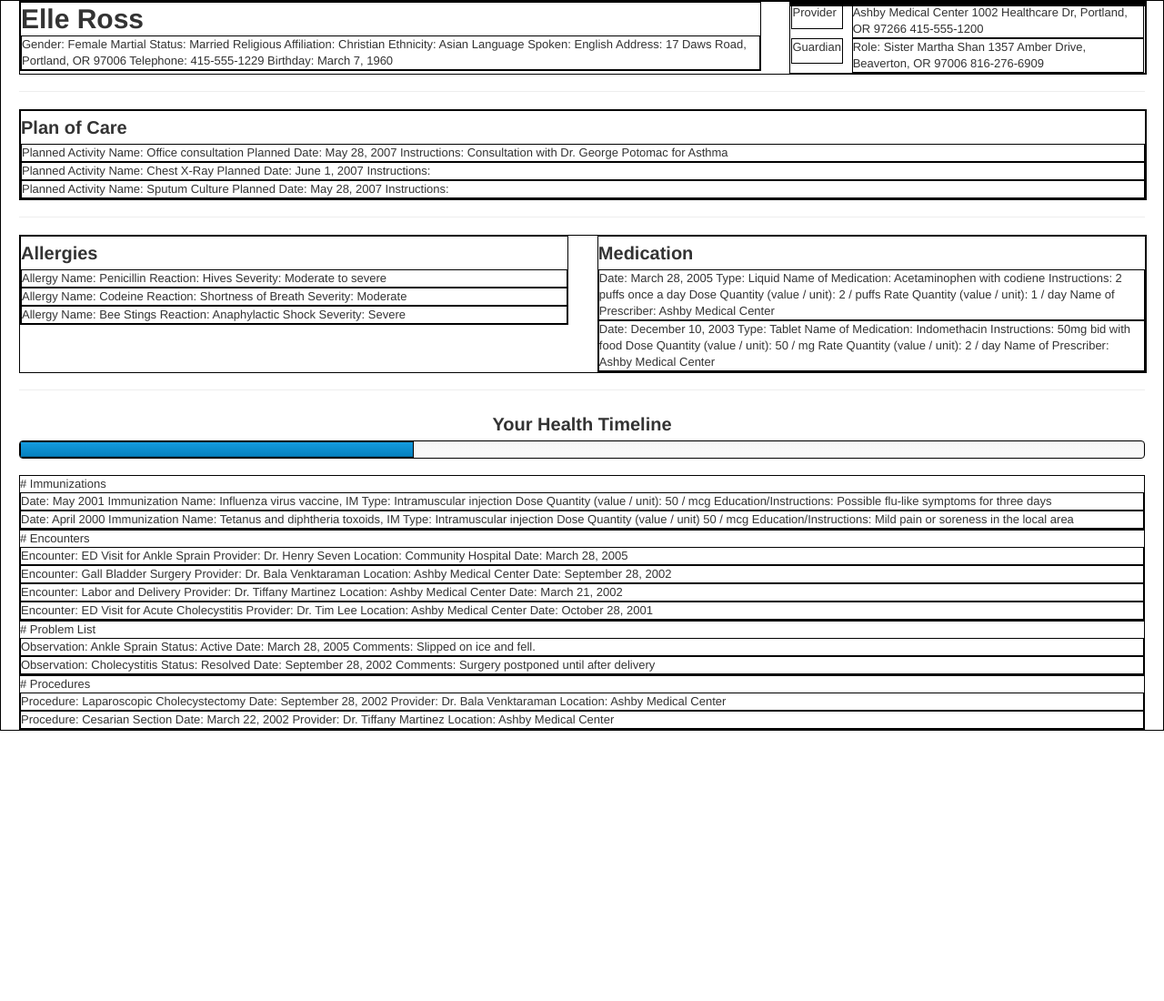
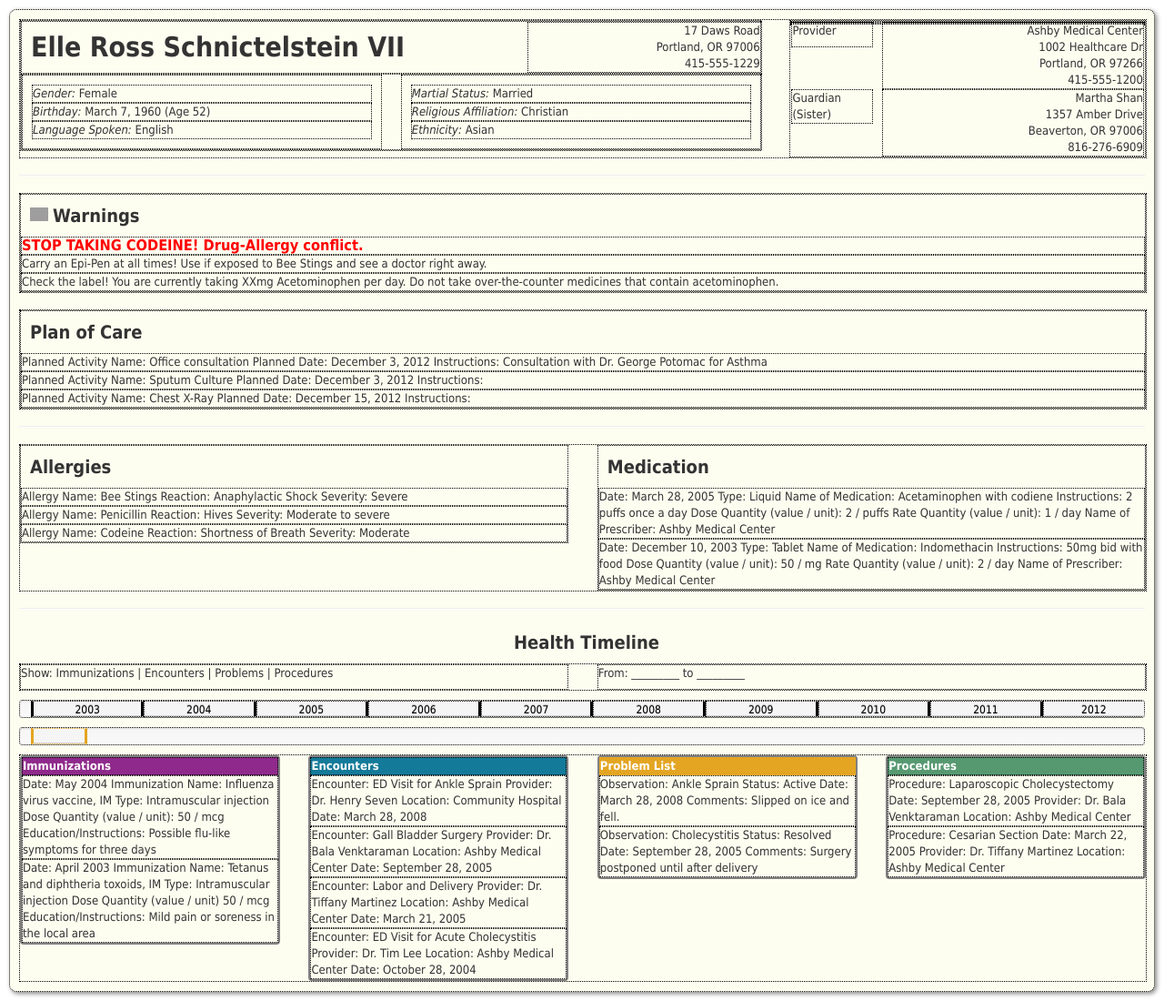
Before and after one commit to johnthealy3/ehrgonomic, a Django app: page /sample/ in a window 1280 px wide. Shown: the whole page at 91% size. Before the commit the page ends 803 px from the top, so only its background shows below. Run offline with Django 3.2, Linux system fonts and the light colour scheme; some libraries are stand-ins or nearby versions; grey boxes are pictures that could not be loaded.

Commit message:
top and warning sections

```diff
--- a/static/css/ehrgonomic.css
+++ b/static/css/ehrgonomic.css
@@ -1,12 +1,86 @@
+body {
+    font-family: Tahoma, Geneva, sans-serif;
+}
 div {
-    border: 1px solid black;
-}
-.hero-unit h1 {
-	font-size: 32px;
-}
-.err {
-	font-style: red;
+    border: 1px dotted black;
 }
 h2 {
+    margin: 5px 0 5px 10px;
     font-size: 20px;
 }
+.container-fluid {
+	border-radius: 8px;
+    box-shadow: 2px 2px 5px #888888;
+    margin: 10px;
+    background: #FDFDF0;
+    padding: 10px;
+}
+#patient-name {
+    padding: 10px;
+}
+.warning-icon {
+    height: 15px;
+    padding-bottom: 6px;
+    margin-right: 5px;
+    vertical-align: middle;
+}
+.uber-warning {
+    font-weight: bold;
+    font-size: 125%;
+    color: red;
+}
+.field-title {
+    font-style: italic;
+}
+.address {
+    text-align: right;
+}
+.timeline-title {
+    color: white;
+    font-weight: bold;
+}
+.demo-block {
+    padding: 10px;
+}
+.timeline-block {
+    border: 2px solid gray;
+    border-radius: 4px;
+}
+.progress {
+    margin: 10px 0;
+}
+.progress .bar {
+    background-color: whiteSmoke;
+    background-image: none;
+    float: left;
+    color: black;
+}
+.progress :first-child {
+    border-left: 3px solid black;
+    margin-left: 1%;
+}
+#last-tick {
+    border-right: none;
+}
+.progress .tick {
+    border-right: 3px solid;
+    border-color: black;
+}
+
+
+.problems {
+    background-color: #E3A522;
+    border-color: #E3A522 !important;
+}
+
+.procedures {
+    background-color: #569970;
+}
+
+.encounters {
+    background-color: #147A99;
+}
+
+.immunizations {
+    background-color: #8F298B;
+}
--- a/templates/records/sample.html
+++ b/templates/records/sample.html
@@ -17,28 +17,34 @@
 <div class="container-fluid">
     <div class="row-fluid">
         <div class="span8">
-        <h1>Elle Ross</h1>
-        <div id="demographics">
-            Gender: Female
-            Martial Status: Married
-            Religious Affiliation: Christian
-            Ethnicity: Asian
-            Language Spoken: English
-            Address: 17 Daws Road, Portland, OR 97006
-            Telephone: 415-555-1229
-            Birthday: March 7, 1960
+            <div class="row-fluid">
+            <h1 id="patient-name" class="span8">Elle Ross Schnictelstein VII</h1>
+            <div class="span4 address">17 Daws Road<br /> Portland, OR 97006<br /> 415-555-1229</div>
+            </div>
+        <div id="demographics" class="row-fluid">
+            <div class="span6 block demo-block">
+            <div class="item demo-item"><span class="field-title">Gender:</span> Female</div>
+            <div class="item demo-item"><span class="field-title">Birthday:</span> March 7, 1960 (Age 52)</div>
+            <div class="item demo-item"><span class="field-title">Language Spoken:</span> English</div>
+            </div>
+            <div class="span6 block demo-block">
+            <div class="item demo-item"><span class="field-title">Martial Status:</span> Married</div>
+            <div class="item demo-item"><span class="field-title">Religious Affiliation:</span> Christian</div>
+            <div class="item demo-item"><span class="field-title">Ethnicity:</span> Asian</div>
+
+            </div>
         </div>
         </div>
         <div class="span4">
-            <div id="provider"><div class="span2">Provider</div>
-            <div class="span10">Ashby Medical Center
-            1002 Healthcare Dr, Portland, OR 97266
+            <div id="provider"><div class="span3">Provider</div>
+            <div class="span9 address">Ashby Medical Center<br />
+            1002 Healthcare Dr<br /> Portland, OR 97266<br />
             415-555-1200</div>
             </div>
-            <div id="guardian"><div class="span2">Guardian</div>
-            <div class="span10">Role: Sister
-            Martha Shan
-            1357 Amber Drive, Beaverton, OR 97006
+            <div id="guardian"><div class="span3">Guardian<br />(Sister)</div>
+            <div class="span9 address">
+            Martha Shan<br />
+            1357 Amber Drive<br />Beaverton, OR 97006<br />
             816-276-6909</div>
             </div>
         </div>
@@ -46,23 +52,36 @@
     </div>
 
     <hr />
-
+<div class="row-fluid">
+    <div class="span12" id="warnings">
+    <h2><img src="{{STATIC_URL}}img/error.png" class="warning-icon" />Warnings</h2>
+    <div class="warning uber-warning" id="warning_1">
+        STOP TAKING CODEINE! Drug-Allergy conflict.
+    </div>
+    <div class="warning" id="warning_1">
+        Carry an Epi-Pen at all times! Use if exposed to Bee Stings and see a doctor right away.
+    </div>
+    <div class="warning" id="warning_1">
+        Check the label! You are currently taking XXmg Acetominophen per day. Do not take over-the-counter medicines that contain acetominophen.
+    </div>
+    </div>
+</div><br />
 <div class="row-fluid">
     <div class="span12" id="plans">
     <h2>Plan of Care</h2>
         <div class="plan" id="plan_1">
         Planned Activity Name: Office consultation
-        Planned Date: May 28, 2007
+        Planned Date: December 3, 2012
         Instructions: Consultation with Dr. George Potomac for Asthma
         </div>
-        <div class="plan" id="plan_1">
-        Planned Activity Name: Chest X-Ray
-        Planned Date: June 1, 2007
+        <div class="plan" id="plan_2">
+        Planned Activity Name: Sputum Culture
+        Planned Date: December 3, 2012
         Instructions:
         </div>
-        <div class="plan" id="plan_1">
-        Planned Activity Name: Sputum Culture
-        Planned Date: May 28, 2007
+        <div class="plan" id="plan_3">
+        Planned Activity Name: Chest X-Ray
+        Planned Date: December 15, 2012
         Instructions:
         </div>
     </div>
@@ -72,6 +91,11 @@
 
 <div class="row-fluid">
     <div class="span6" id="allergies"><h2>Allergies</h2>
+        <div class="allergy" id="allergy_3">
+        Allergy Name: Bee Stings
+        Reaction: Anaphylactic Shock
+        Severity: Severe
+        </div>
         <div class="allergy" id="allergy_1">
         Allergy Name: Penicillin
         Reaction: Hives
@@ -81,11 +105,6 @@
         Allergy Name: Codeine
         Reaction: Shortness of Breath
         Severity: Moderate
-        </div>
-        <div class="allergy" id="allergy_3">
-        Allergy Name: Bee Stings
-        Reaction: Anaphylactic Shock
-        Severity: Severe
         </div>
     </div>
 
@@ -101,7 +120,7 @@
         Rate Quantity (value / unit): 1 / day
         Name of Prescriber: Ashby Medical Center
         </div>
-        <div class="medication" id="medication_1">
+        <div class="medication" id="medication_2">
         Date: December 10, 2003
         Type: Tablet
         Name of Medication: Indomethacin
@@ -115,88 +134,113 @@
 </div>
 
 <hr />
-<h2 style="text-align:center;">Your Health Timeline</h2>
-<div class="progress">
-    <div class="bar bar-success" style="width: 35%;"></div>
-    <div class="bar bar-warning" style="width: 25%;"></div>
+<h2 style="text-align:center;">Health Timeline</h2>
+<div class="row-fluid timeline-legend">
+    <div class="span6">Show: Immunizations | Encounters | Problems | Procedures</div>
+    <div class="span6">From: _________ to _________</div>
 </div>
-
-    <div id="immunizations"># Immunizations
+<div class="progress timeline">
+    <div class="bar tick" style="width: 10%;">2003</div>
+    <div class="bar tick" style="width: 10%;">2004</div>
+    <div class="bar tick" style="width: 10%;">2005</div>
+    <div class="bar tick" style="width: 10%;">2006</div>
+    <div class="bar tick" style="width: 10%;">2007</div>
+    <div class="bar tick" style="width: 10%;">2008</div>
+    <div class="bar tick" style="width: 10%;">2009</div>
+    <div class="bar tick" style="width: 10%;">2010</div>
+    <div class="bar tick" style="width: 10%;">2011</div>
+    <div class="bar tick" id="last-tick" style="width: 9%;">2012</div>
+</div>
+<div class="progress timeline">
+    <div class="bar tick problems" style="width:5%;"></div>
+</div>
+<div class="row-fluid">
+    <div class="block timeline-block span3">
+    <div class="timeline-title immunizations">Immunizations</div>
         <div class="immunization" id="immunization_1">
-        Date: May 2001
+        Date: May 2004
         Immunization Name: Influenza virus vaccine, IM
         Type: Intramuscular injection
         Dose Quantity (value / unit): 50 / mcg
         Education/Instructions: Possible flu-like symptoms for three days
         </div>
         <div class="immunization" id="immunization_2">
-        Date: April 2000
+        Date: April 2003
         Immunization Name: Tetanus and diphtheria toxoids, IM
         Type: Intramuscular injection
         Dose Quantity (value / unit) 50 / mcg
         Education/Instructions: Mild pain or soreness in the local area
         </div>
     </div>
-
-    <div id="encounters">
-    # Encounters
+    <div class="block timeline-block span3">
+    <div class="timeline-title encounters">Encounters</div>
         <div class="encounter" id="encounter_1">
         Encounter: ED Visit for Ankle Sprain
         Provider: Dr. Henry Seven
         Location: Community Hospital
-        Date: March 28, 2005
+        Date: March 28, 2008
         </div>
-        <div class="encounter" id="encounter_1">
+        <div class="encounter" id="encounter_2">
         Encounter: Gall Bladder Surgery
         Provider: Dr. Bala Venktaraman
         Location: Ashby Medical Center
-        Date: September 28, 2002
+        Date: September 28, 2005
         </div>
-        <div class="encounter" id="encounter_1">
+        <div class="encounter" id="encounter_3">
         Encounter: Labor and Delivery
         Provider: Dr. Tiffany Martinez
         Location: Ashby Medical Center
-        Date: March 21, 2002
+        Date: March 21, 2005
         </div>
-        <div class="encounter" id="encounter_1">
+        <div class="encounter" id="encounter_4">
         Encounter: ED Visit for Acute Cholecystitis
         Provider: Dr. Tim Lee
         Location: Ashby Medical Center
-        Date: October 28, 2001
+        Date: October 28, 2004
         </div>
     </div>
 
-    <div id="problems">
-    # Problem List
+    <div class="block timeline-block span3">
+    <div class="timeline-title problems">Problem List</div>
         <div class="problem" id="problem_1">
         Observation: Ankle Sprain
         Status: Active
-        Date: March 28, 2005
+        Date: March 28, 2008
         Comments: Slipped on ice and fell.
         </div>
-        <div class="problem" id="problem_1">
+        <div class="problem" id="problem_2">
         Observation: Cholecystitis
         Status: Resolved
-        Date: September 28, 2002
+        Date: September 28, 2005
         Comments: Surgery postponed until after delivery
         </div>
     </div>
 
-    <div id="procedures">
-    # Procedures
+    <div class="block timeline-block span3">
+    <div class="timeline-title procedures">Procedures</div>
         <div class="procedure" id="procedure_1">
         Procedure: Laparoscopic Cholecystectomy
-        Date: September 28, 2002
+        Date: September 28, 2005
         Provider: Dr. Bala Venktaraman
         Location: Ashby Medical Center
         </div>
-        <div class="procedure" id="procedure_1">
+        <div class="procedure" id="procedure_2">
         Procedure: Cesarian Section
-        Date: March 22, 2002
+        Date: March 22, 2005
         Provider: Dr. Tiffany Martinez
         Location: Ashby Medical Center
         </div>
     </div>
 </div>
+</div>
+
+    <!-- JavaScript placed at the end of the document so the pages load faster -->
+    <!-- Optional: Include the jQuery library -->
+    <script src="http://ajax.googleapis.com/ajax/libs/jquery/1.7.2/jquery.min.js"></script>
+
+    <!-- Optional: Incorporate the Bootstrap Javascript plugins -->
+    <script src="http://twitter.github.com/bootstrap/assets/js/bootstrap.js"></script>
+
+
 </body>
 </html>
```
